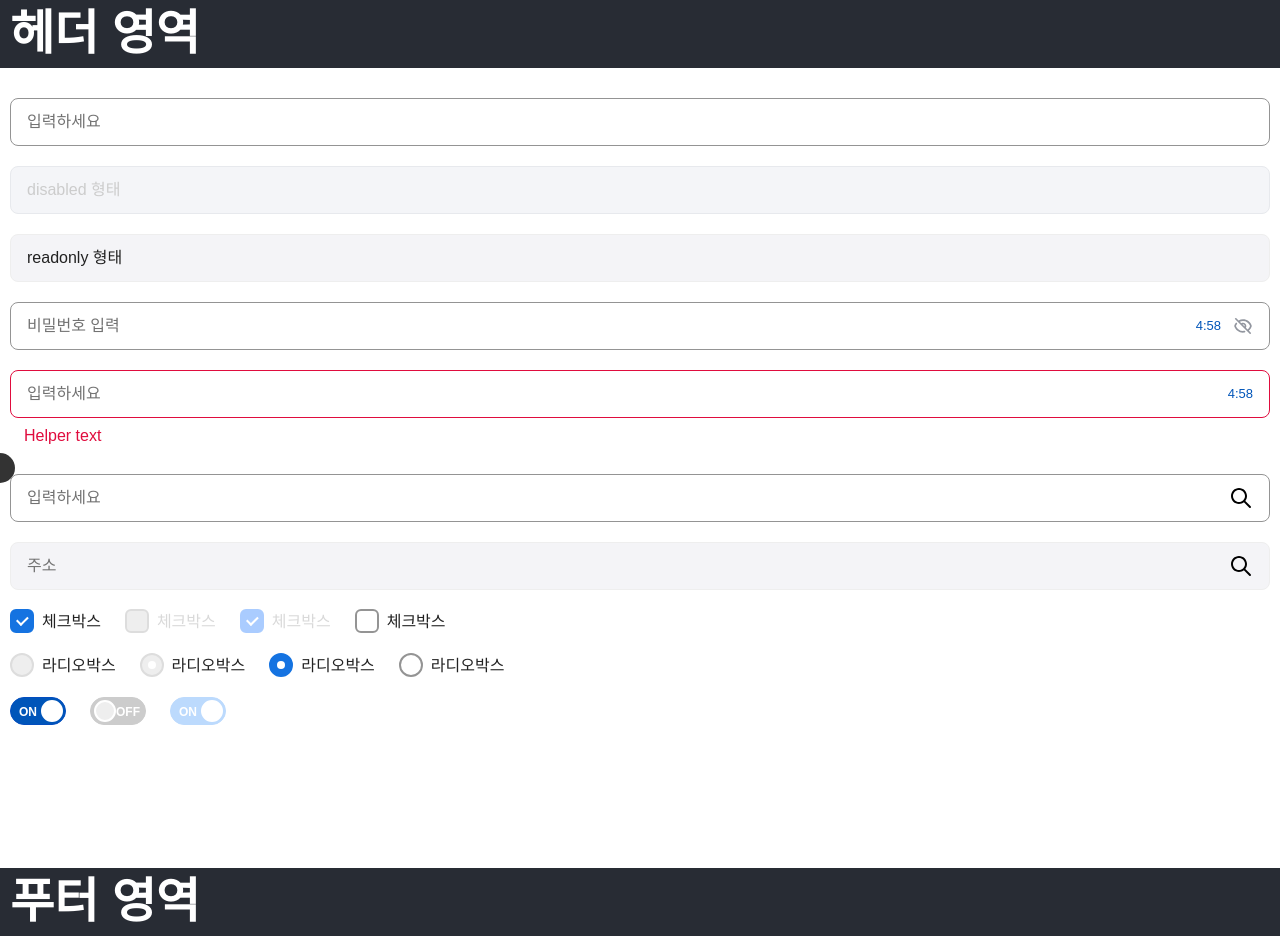
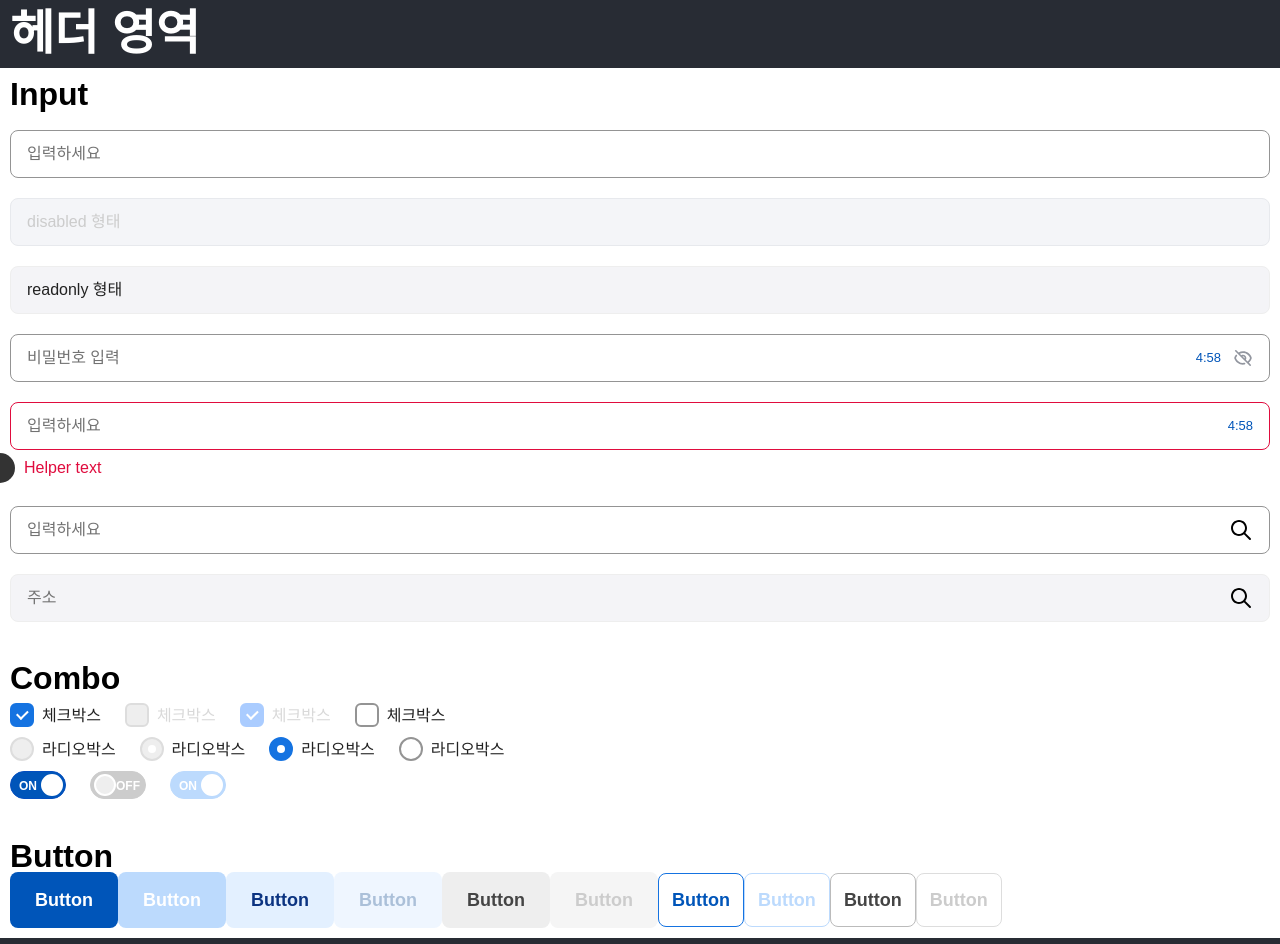
Before and after one commit to photosynthesisman/study-react, a React (Vite) app: page /components in a window 1280 px wide. Shown: the top 944 px of the page. Built offline with nearby package versions, Linux system fonts and the light colour scheme; a web font is replaced by a local one.

Commit message:
select > combo 이름 변경

```diff
--- a/src/components/common/Button.tsx
+++ b/src/components/common/Button.tsx
@@ -1,39 +1,17 @@
-// src/components/Button/Button.tsx
-import React from "react";
+import React, { ReactNode } from "react";
 
-export type ButtonVariant = "primary" | "secondary" | "success" | "danger" | "warning" | "info";
-export type ButtonSize = "small" | "medium" | "large";
-
-export interface ButtonProps extends React.ButtonHTMLAttributes<HTMLButtonElement> {
-  variant?: ButtonVariant;
-  size?: ButtonSize;
-  fullWidth?: boolean;
+export interface ButtonProps {
+  children?: ReactNode;
+  className?: string;
   disabled?: boolean;
-  leftIcon?: React.ReactNode;
-  rightIcon?: React.ReactNode;
-  children: React.ReactNode;
+  onClick?: () => void;
 }
 
-export const Button: React.FC<ButtonProps> = ({
-  variant = "primary",
-  size = "medium",
-  fullWidth = false,
-  disabled = false,
-  leftIcon,
-  rightIcon,
-  children,
-  className = "",
-  ...props
-}) => {
-  const buttonClasses = ["button", `button-${variant}`, `button-${size}`, fullWidth ? "button-full-width" : "", className].filter(Boolean).join(" ");
-
+const Button: React.FC<ButtonProps> = ({ children, onClick, className, disabled }) => {
   return (
-    <button className={buttonClasses} disabled={disabled} {...props}>
-      {leftIcon && <span className="button-icon button-icon-left">{leftIcon}</span>}
-      <span className="button-text">{children}</span>
-      {rightIcon && <span className="button-icon button-icon-right">{rightIcon}</span>}
+    <button type="button" className={className} disabled={disabled} onClick={onClick}>
+      {children}
     </button>
   );
 };
-
 export default Button;
--- a/src/components/common/Select.tsx
+++ b/src/components/common/Combo.tsx
@@ -1,6 +1,6 @@
 import React from "react";
 
-export interface SelectProps {
+export interface ComboProps {
   label?: string;
   id?: string;
   type?: string;
@@ -13,7 +13,7 @@ export interface SelectProps {
   onChange?: (e: React.ChangeEvent<HTMLInputElement>) => void;
 }
 
-const Select: React.FC<SelectProps> = ({ label, id, type, className, name, checked, disabled, onChange, value, toggle }) => {
+const Combo: React.FC<ComboProps> = ({ label, id, type, className, name, checked, disabled, onChange, value, toggle }) => {
   return (
     <label htmlFor={id} className={className}>
       <input type={type} id={id} name={name} checked={checked} value={value} disabled={disabled} onChange={onChange} />
@@ -22,4 +22,4 @@ const Select: React.FC<SelectProps> = ({ label, id, type, className, name, check
     </label>
   );
 };
-export default Select;
+export default Combo;
--- a/src/components/layout/Sidebar.tsx
+++ b/src/components/layout/Sidebar.tsx
@@ -11,7 +11,7 @@ const Sidebar: React.FC = () => {
 
   return (
     <aside className={`sidebar ${isCollapsed ? "collapsed" : ""}`}>
-      <Button variant="primary" size="large" onClick={handleToggle} className="toggleBtn">
+      <Button onClick={handleToggle} className="toggleBtn">
         사이드 접기
       </Button>
       <ul>
--- a/src/pages/Components.tsx
+++ b/src/pages/Components.tsx
@@ -1,6 +1,7 @@
 import React, { useState } from "react";
 import Input from "../components/common/input";
-import Select from "../components/common/Select";
+import Combo from "../components/common/Combo";
+import Button from "../components/common/Button";
 
 const Components: React.FC = () => {
   const [value1, setValue1] = useState("");
@@ -13,11 +14,12 @@ const Components: React.FC = () => {
   const handleChange2 = (e: React.ChangeEvent<HTMLInputElement>) => {
     setChecked2(e.target.checked);
   };
-  const [selected1, setSelected1] = useState("rdo2");
-  const [selected2, setSelected2] = useState("rdo3");
+  const [Comboed1, setComboed1] = useState("rdo2");
+  const [Comboed2, setComboed2] = useState("rdo3");
   return (
     <div>
       <div>
+        <h2 className="content-tit">Input</h2>
         <Input type="default" placeholder="입력하세요" value={value1} onChange={(e) => setValue1(e.target.value)} onClear={() => setValue1("")} />
         <Input type="disabled" value="disabled 형태" />
         <Input type="readonly" value="readonly 형태" />
@@ -26,38 +28,41 @@ const Components: React.FC = () => {
         <Input type="default" address placeholder="입력하세요" value={value2} onChange={(e) => setValue2(e.target.value)} onClear={() => setValue2("")} />
         <Input type="readonly" address placeholder="주소" />
       </div>
-      <div className="mt-20">
-        <Select checked={checked1} type="checkbox" label="체크박스" id="check1" className="checkbox size-lg" onChange={handleChange1} />
-        <Select disabled type="checkbox" label="체크박스" id="check2" className="checkbox size-lg" />
-        <Select checked disabled type="checkbox" label="체크박스" id="check3" className="checkbox size-lg" />
-        <Select type="checkbox" label="체크박스" id="check4" className="checkbox size-lg" />
+
+      <div className="mt-40">
+        <h2 className="content-tit">Combo</h2>
+        <div className="mt-10">
+          <Combo checked={checked1} type="checkbox" label="체크박스" id="check1" className="checkbox size-lg" onChange={handleChange1} />
+          <Combo disabled type="checkbox" label="체크박스" id="check2" className="checkbox size-lg" />
+          <Combo checked disabled type="checkbox" label="체크박스" id="check3" className="checkbox size-lg" />
+          <Combo type="checkbox" label="체크박스" id="check4" className="checkbox size-lg" />
         </div>
-      <div className="mt-20">
-        <Select
+        <div className="mt-10">
+          <Combo
             disabled
-          checked={selected1 === "rdo1"}
+            checked={Comboed1 === "rdo1"}
             type="radio"
             label="라디오박스"
             name="rdo1"
             id="rdo1"
             className="radio"
-          onChange={() => setSelected1("rdo1")}
+            onChange={() => setComboed1("rdo1")}
           />
-        <Select
+          <Combo
             disabled
-          checked={selected1 === "rdo2"}
+            checked={Comboed1 === "rdo2"}
             type="radio"
             label="라디오박스"
             name="rdo1"
             id="rdo2"
             className="radio"
-          onChange={() => setSelected1("rdo2")}
+            onChange={() => setComboed1("rdo2")}
           />
-        <Select checked={selected2 === "rdo3"} type="radio" label="라디오박스" name="rdo2" id="rdo3" className="radio" onChange={() => setSelected2("rdo3")} />
-        <Select checked={selected2 === "rdo4"} type="radio" label="라디오박스" name="rdo2" id="rdo4" className="radio" onChange={() => setSelected2("rdo4")} />
+          <Combo checked={Comboed2 === "rdo3"} type="radio" label="라디오박스" name="rdo2" id="rdo3" className="radio" onChange={() => setComboed2("rdo3")} />
+          <Combo checked={Comboed2 === "rdo4"} type="radio" label="라디오박스" name="rdo2" id="rdo4" className="radio" onChange={() => setComboed2("rdo4")} />
         </div>
-      <div className="mt-20">
-        <Select
+        <div className="mt-10">
+          <Combo
             checked={checked2}
             type="checkbox"
             label="체크박스"
@@ -66,8 +71,32 @@ const Components: React.FC = () => {
             onChange={handleChange2}
             toggle="status-info"
           />
-        <Select disabled type="checkbox" label="체크박스" id="check6" className="checkbox toggle-type-1" toggle="status-info" />
-        <Select checked disabled type="checkbox" label="체크박스" id="check7" className="checkbox toggle-type-1" toggle="status-info" />
+          <Combo disabled type="checkbox" label="체크박스" id="check6" className="checkbox toggle-type-1" toggle="status-info" />
+          <Combo checked disabled type="checkbox" label="체크박스" id="check7" className="checkbox toggle-type-1" toggle="status-info" />
+        </div>
+      </div>
+      <div className="mt-40">
+        <h2 className="content-tit">Button</h2>
+        <Button className="btn btn-primary">Button</Button>
+        <Button className="btn btn-primary" disabled>
+          Button
+        </Button>
+        <Button className="btn btn-secondary">Button</Button>
+        <Button className="btn btn-secondary" disabled>
+          Button
+        </Button>
+        <Button className="btn btn-gray">Button</Button>
+        <Button className="btn btn-gray" disabled>
+          Button
+        </Button>
+        <Button className="btn btn-blueLine">Button</Button>
+        <Button className="btn btn-blueLine" disabled>
+          Button
+        </Button>
+        <Button className="btn btn-grayLine">Button</Button>
+        <Button className="btn btn-grayLine" disabled>
+          Button
+        </Button>
       </div>
     </div>
   );
```
Lines whose indentation alone changed are shown as unchanged.
